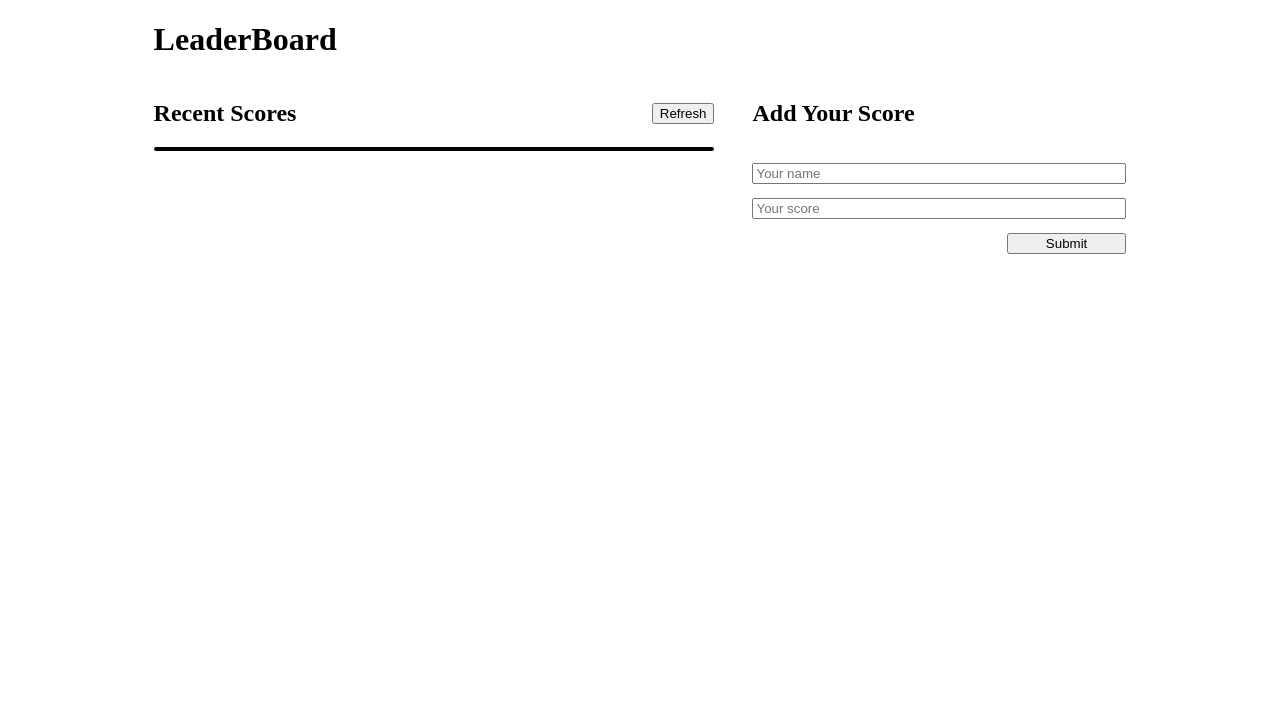
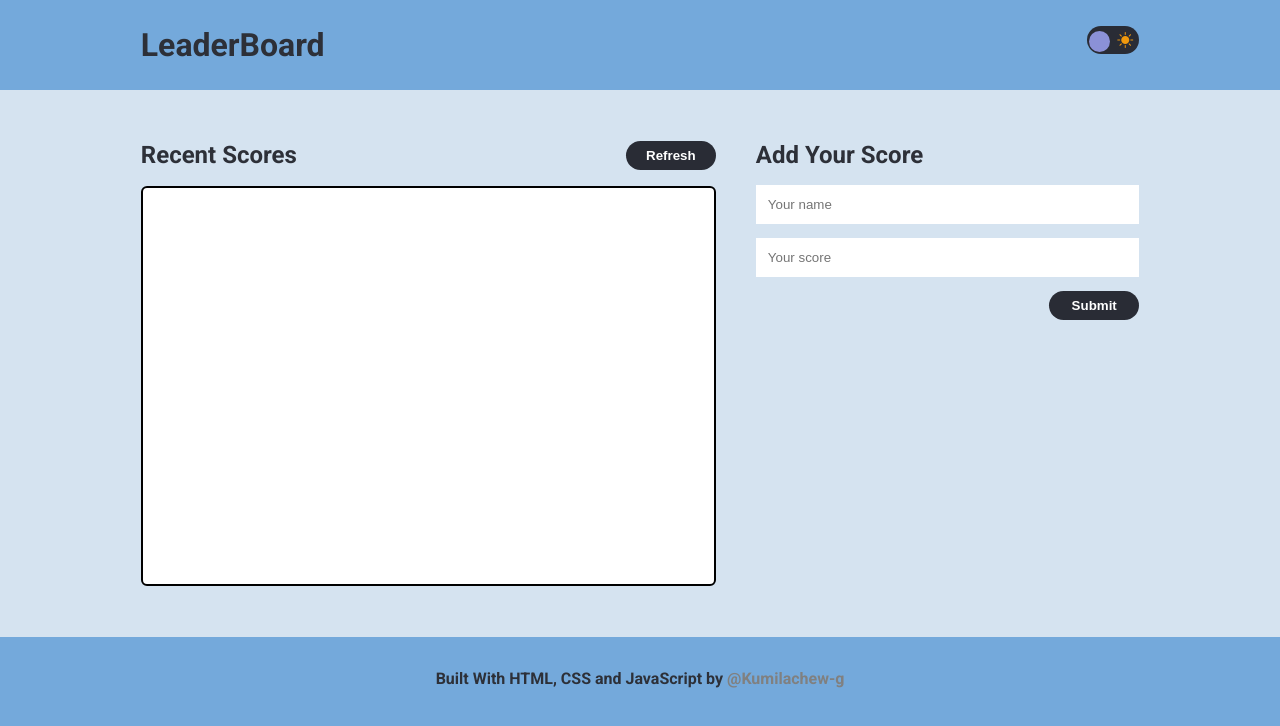
Before and after one commit to Kumilachew-g/Leaderboard, a website built with webpack: page src/index.html in a window 1280 px wide. Both pictures are taken after typing "Sample", "5" into the empty fields and a click on the button "Submit". Built offline with nearby package versions, Linux system fonts and the light colour scheme; no server answers.

Commit message:
Add Styling And Some Functions

```diff
--- a/src/assets/style.css
+++ b/src/assets/style.css
@@ -1,31 +1,161 @@
+@import url('https://cdn.jsdelivr.net/npm/bootstrap-icons@1.7.0/font/bootstrap-icons.css');
+@import url('https://fonts.googleapis.com/css2?family=Roboto:wght@100;300;400;500;700;900&display=swap');
+
+* {
+  box-sizing: border-box;
+}
+
 body {
+  height: 100vh;
+  position: relative;
+  font-family: 'Roboto', sans-serif;
+  background-color: #74a9db;
+  color: #2d3038;
+  transition: background-color 0.4s linear;
+  margin: 0;
+  padding: 0;
+}
+
+body.dark-gray {
+  background-color: #272a34;
+  color: #fff;
+}
+
+button {
+  background-color: #292c35;
+  color: #fff;
+  border: none;
+  padding: 7px;
+  border-radius: 50px;
+  width: 90px;
+  font-weight: 700;
+}
+
+button:hover {
+  transition: background-color 0.4s linear;
+  background-color: #43237d;
+}
+
+button.dark-gray {
+  background-color: #c4d6e8;
+  color: #272a34;
+}
+
+button.dark-gray:hover {
+  transition: background-color 0.4s linear;
+  background-color: #898fd1;
+}
+
+input {
+  padding: 12px;
+  border: none;
+}
+
+.title,
+.main-class {
+  display: flex;
+  justify-content: space-between;
+  align-content: center;
+}
+
+.title {
+  padding: 26px 11%;
+}
+
+.title h1 {
   margin: 0;
 }
 
-header,
-main {
-  margin: 0 12%;
+.checkbox {
+  opacity: 0;
+  position: absolute;
+}
+
+.label-awesome {
+  width: 52px;
+  height: 28px;
+  background: #292c35;
+  display: flex;
+  justify-content: space-between;
+  align-items: center;
+  position: relative;
+  transition: background-color 0.2s linear;
+  padding: 6px;
+  border-radius: 52px;
+}
+
+.checkbox:checked + .label-awesome {
+  background: #b9cde1;
+}
+
+.circle-ball {
+  background: #8b91d7;
+  position: absolute;
+  border-radius: 52px;
+  width: 21px;
+  height: 21px;
+  transition: transform 0.3s linear;
+  top: 5px;
+  left: 2px;
+}
+
+.checkbox:checked + .label-awesome .circle-ball {
+  transform: translateX(26px);
+}
+
+.bi-sun-fill {
+  color: #ef980d;
+}
+
+.bi-moon-fill {
+  color: #ecc21e;
 }
 
 .main-class {
+  background-color: #d5e3f0;
   display: grid;
-  grid-gap: 38px;
+  grid-gap: 40px;
   grid-template-columns: 3fr 2fr;
+  transition: background-color 0.4s linear;
+  padding: 4% 11%;
+}
+
+@media screen and (max-width: 780px) {
+  .main-class {
+    grid-template-columns: 1fr;
+  }
+
+  .div-form {
+    grid-row: 3;
+  }
+}
+
+.main-class.dark-gray {
+  background-color: #272a34;
+}
+
+h2 {
+  margin: 0;
 }
 
 .board-header {
   display: flex;
   justify-content: space-between;
+  margin-bottom: 16px;
 }
 
 .refresh-btn {
+  height: 52%;
   align-self: center;
-  height: 54%;
 }
 
 .score-board {
+  background-color: #fff;
+  border: 2px solid black;
+  color: #000;
   border-radius: 6px;
-  border: 2px solid black;
+  height: 400px;
+  overflow: auto;
 }
 
 .board-list {
@@ -46,11 +176,31 @@ li {
 
 .submit-btn {
   align-self: flex-end;
-  width: 32%;
 }
 
-.score-form {
+.form-to-score {
   display: flex;
   gap: 14px;
   flex-direction: column;
 }
+
+footer {
+  display: flex;
+  justify-content: center;
+  align-items: center;
+  height: 82px;
+  bottom: 0;
+  font-weight: bold;
+}
+
+a {
+  color: #808080;
+  text-decoration: none;
+}
+
+@media screen and (max-width: 780px) {
+  footer p {
+    font-size: 14px;
+    font-weight: bold;
+  }
+}
--- a/src/gameFunctions.js
+++ b/src/gameFunctions.js
@@ -1,13 +1,13 @@
 const getScores = async (id) => {
-  const url = `https://us-central1-js-capstone-backend.cloudfunctions.net/api/games/${id}/scores`;
-  const response = await fetch(url, { method: 'GET' });
+  const urlBase = `https://us-central1-js-capstone-backend.cloudfunctions.net/api/games/${id}/scores`;
+  const response = await fetch(urlBase);
   const scores = await response.json();
   return scores;
 };
 
 const postScores = async (id, body) => {
-  const url = `https://us-central1-js-capstone-backend.cloudfunctions.net/api/games/${id}/scores`;
-  await fetch(url, {
+  const urlBase = `https://us-central1-js-capstone-backend.cloudfunctions.net/api/games/${id}/scores`;
+  await fetch(urlBase, {
     method: 'POST',
     body: JSON.stringify(body),
     headers: {
--- a/src/index.html
+++ b/src/index.html
@@ -9,12 +9,20 @@
   <body>
     <header class="title">
       <h1>LeaderBoard</h1>
+      <div class="toggle-div">
+        <input id="checkbox" class="checkbox" type="checkbox" />
+        <label for="checkbox" class="label-awesome">
+          <i class="bi bi-moon-fill"></i>
+          <i class="bi bi-sun-fill"></i>
+          <i class="circle-ball"></i>
+        </label>
+      </div>
     </header>
     <main class="main-class">
       <div class="board-container">
         <div class="board-header">
           <h2>Recent Scores</h2>
-          <button class="refresh-btn">Refresh</button>
+          <button class="refresh-btn" type="button">Refresh</button>
         </div>
         <div class="score-board">
           <ul class="board-list"></ul>
@@ -22,9 +30,21 @@
       </div>
       <div class="div-form">
         <h2>Add Your Score</h2>
-        <form id="form" class="score-form" action="index.html" method="post">
-          <input id="name-input" type="text" placeholder="Your name" required />
+        <form
+          id="form-to-score"
+          class="form-to-score"
+          action="index.html"
+          method="post"
+        >
           <input
+            class="name-input"
+            id="name-input"
+            type="text"
+            placeholder="Your name"
+            required
+          />
+          <input
+            class="score-input"
             id="score-input"
             type="number"
             placeholder="Your score"
@@ -41,5 +61,16 @@
         </form>
       </div>
     </main>
+    <footer>
+      <p>
+        Built With HTML, CSS and JavaScript by
+        <a
+          href="https://github.com/Kumilachew-g"
+          rel="noopener noreferrer"
+          target="_blank"
+          >@Kumilachew-g</a
+        >
+      </p>
+    </footer>
   </body>
 </html>
--- a/src/index.js
+++ b/src/index.js
@@ -5,7 +5,7 @@ import { getScores, postScores } from './gameFunctions.js';
 const gameId = 'IsGWyZ5ywIUXczEDTXvL';
 
 const refreshButton = document.querySelector('.refresh-btn');
-const form = document.getElementById('form');
+const form = document.querySelector('.form-to-score');
 
 refreshButton.addEventListener('click', () => {
   getScores(gameId).then((scores) => {
@@ -16,12 +16,12 @@ refreshButton.addEventListener('click', () => {
 form.addEventListener('submit', (e) => {
   e.preventDefault();
   const body = {
-    user: document.getElementById('name-input').value,
-    score: parseInt(document.getElementById('score-input').value, 10),
+    user: document.querySelector('#name-input').value,
+    score: parseInt(document.querySelector('.score-input').value, 10),
   };
   postScores(gameId, body);
-  document.getElementById('name-input').value = '';
-  document.getElementById('score-input').value = '';
+  document.querySelector('#name-input').value = '';
+  document.querySelector('#score-input').value = '';
 });
 
 getScores(gameId).then((scores) => {
```
Also changed, not shown: src/finalTouches.js (added, +10 -0 lines).
